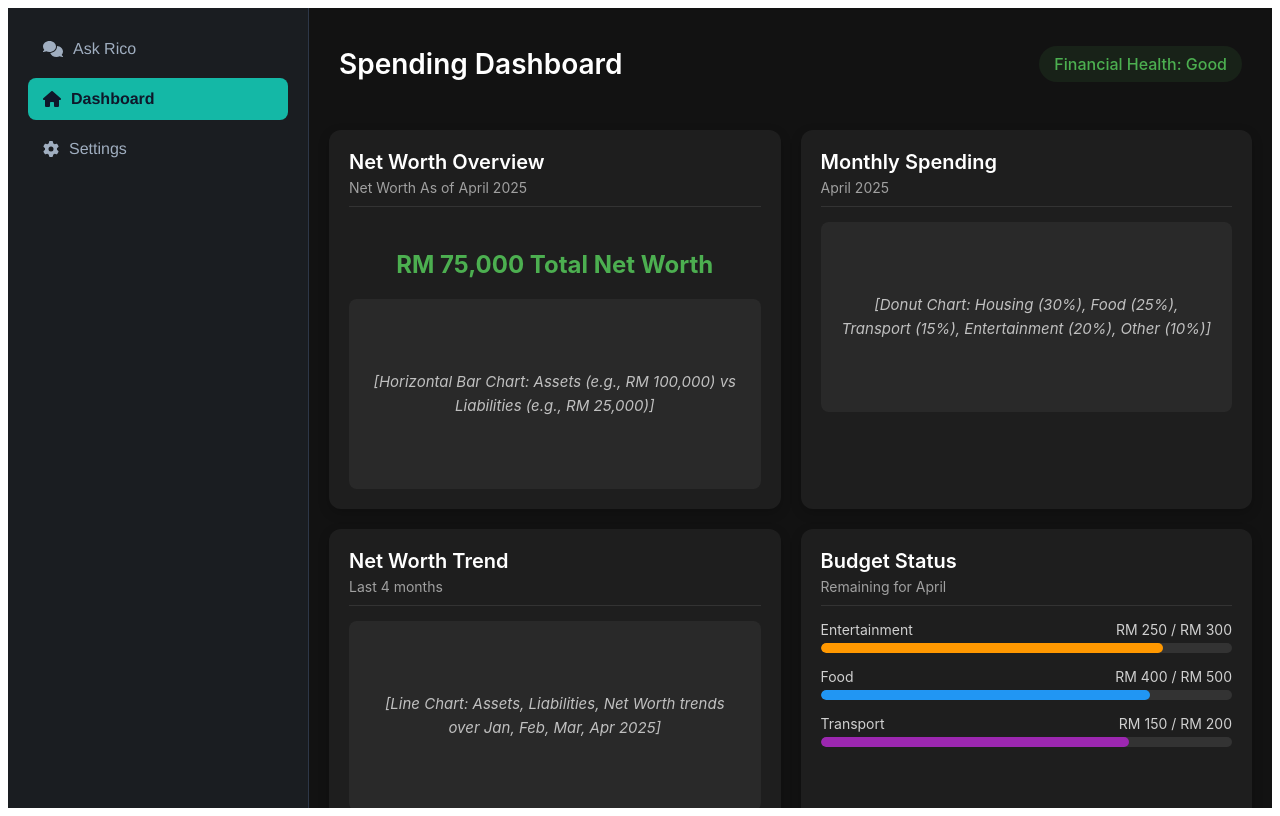
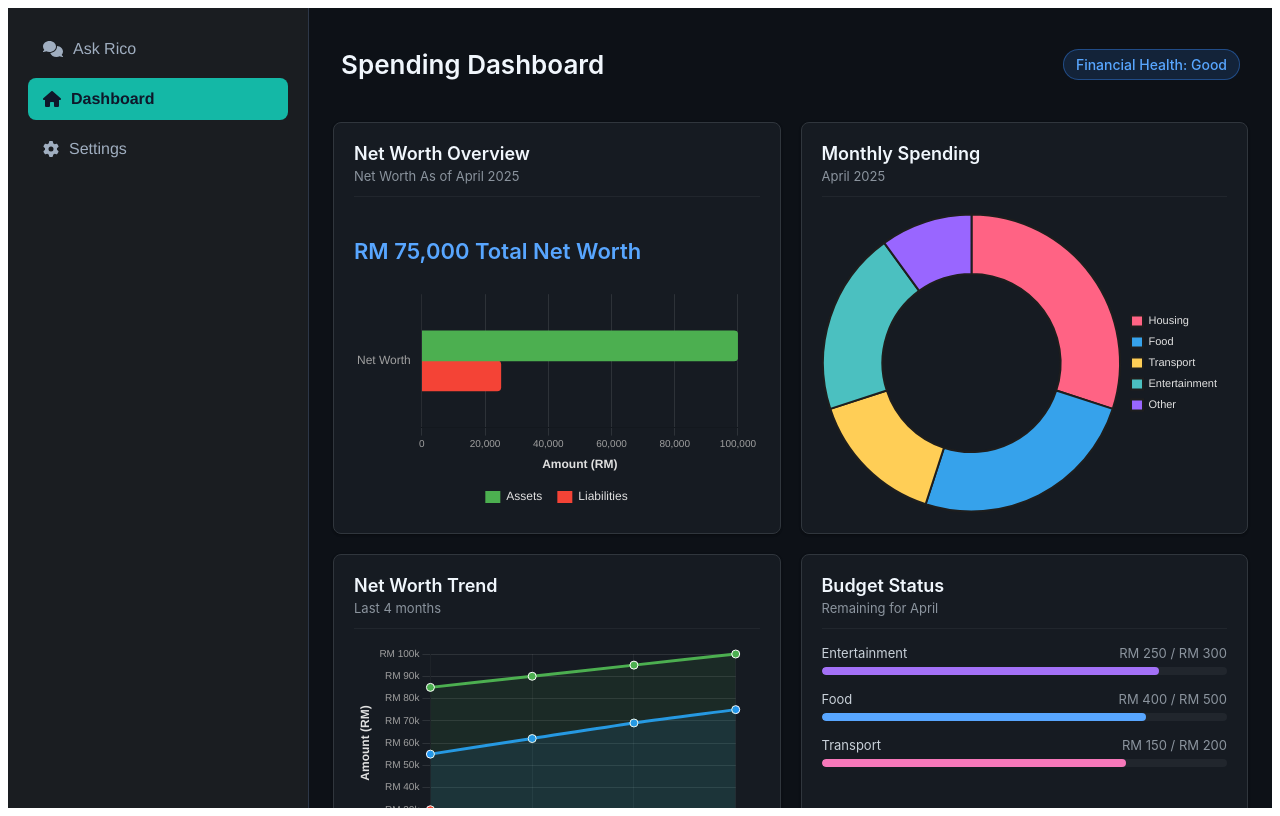
Before and after one commit to whyteaz/rico-frontend, a Vue app in the folder ai-financial-app/frontend/: page /dashboard in a window 1280 px wide. Built offline with nearby package versions, Linux system fonts and the light colour scheme.

Commit message:
Updated Dashboard UI

```diff
--- a/ai-financial-app/frontend/src/views/DashboardView.vue
+++ b/ai-financial-app/frontend/src/views/DashboardView.vue
@@ -9,13 +9,13 @@
       <!-- Net Worth Overview -->
       <section class="widget net-worth-overview">
         <div class="widget-header">
-          <h2>Net Worth Overview</h2>
+          <h2><font-awesome-icon :icon="['fas', 'wallet']" class="widget-icon" /> Net Worth Overview</h2>
           <p class="subtitle">Net Worth As of April 2025</p>
         </div>
         <div class="widget-content">
           <p class="total-net-worth">RM 75,000 Total Net Worth</p>
-          <div class="chart-placeholder">
-            <p>[Horizontal Bar Chart: Assets (e.g., RM 100,000) vs Liabilities (e.g., RM 25,000)]</p>
+          <div class="chart-container" v-if="netWorthChartData.datasets.length">
+            <Bar :data="netWorthChartData" :options="netWorthChartOptions" />
           </div>
         </div>
       </section>
@@ -23,12 +23,12 @@
       <!-- Monthly Spending -->
       <section class="widget monthly-spending">
         <div class="widget-header">
-          <h2>Monthly Spending</h2>
+          <h2><font-awesome-icon :icon="['fas', 'chart-pie']" class="widget-icon" /> Monthly Spending</h2>
           <p class="subtitle">April 2025</p>
         </div>
         <div class="widget-content">
-          <div class="chart-placeholder">
-            <p>[Donut Chart: Housing (30%), Food (25%), Transport (15%), Entertainment (20%), Other (10%)]</p>
+          <div class="chart-container" v-if="monthlySpendingChartData.datasets.length">
+            <Doughnut :data="monthlySpendingChartData" :options="monthlySpendingChartOptions" />
           </div>
         </div>
       </section>
@@ -36,12 +36,12 @@
       <!-- Net Worth Trend -->
       <section class="widget net-worth-trend">
         <div class="widget-header">
-          <h2>Net Worth Trend</h2>
+          <h2><font-awesome-icon :icon="['fas', 'chart-line']" class="widget-icon" /> Net Worth Trend</h2>
           <p class="subtitle">Last 4 months</p>
         </div>
         <div class="widget-content">
-          <div class="chart-placeholder">
-            <p>[Line Chart: Assets, Liabilities, Net Worth trends over Jan, Feb, Mar, Apr 2025]</p>
+          <div class="chart-container" v-if="netWorthTrendChartData.datasets.length">
+            <Line :data="netWorthTrendChartData" :options="netWorthTrendChartOptions" />
           </div>
         </div>
       </section>
@@ -49,7 +49,7 @@
       <!-- Budget Status -->
       <section class="widget budget-status">
         <div class="widget-header">
-          <h2>Budget Status</h2>
+          <h2><font-awesome-icon :icon="['fas', 'tasks']" class="widget-icon" /> Budget Status</h2>
           <p class="subtitle">Remaining for April</p>
         </div>
         <div class="widget-content">
@@ -82,148 +82,386 @@
           </div>
         </div>
       </section>
-
-      <!-- Personalized Insights -->
-      <section class="widget personalized-insights">
-        <div class="widget-header">
-          <h2>Personalized Insights <span class="ai-badge">Finance-AI Trained</span></h2>
-        </div>
-        <div class="widget-content">
-          <p class="insight-text">You might want to reduce transport spending 🔥</p>
-          <div class="actions">
-            <button class="btn btn-primary">Set transport budget</button>
-            <button class="btn btn-secondary">View saving tips</button>
-          </div>
-        </div>
-      </section>
-
-      <!-- Trend Analysis -->
-      <section class="widget trend-analysis">
-        <div class="widget-header">
-          <h2>Trend Analysis <span class="ai-badge">Finance-AI Trained</span></h2>
-        </div>
-        <div class="widget-content">
-          <p>Your assets have grown 9.1% this quarter, outpacing your liabilities at 6.3% reduction.</p>
-        </div>
-      </section>
     </main>
   </div>
 </template>
 
 <script setup>
-// No script logic needed for this static UI implementation.
-// Vue Composition API setup is used as preferred.
+import { ref } from 'vue';
+import { Bar, Doughnut, Line } from 'vue-chartjs';
+import {
+  Chart as ChartJS,
+  Title,
+  Tooltip,
+  Legend,
+  BarElement,
+  CategoryScale,
+  LinearScale,
+  ArcElement,
+  PointElement,
+  LineElement,
+  Filler
+} from 'chart.js';
+import { FontAwesomeIcon } from '@fortawesome/vue-fontawesome';
+import { faWallet, faChartPie, faChartLine, faTasks } from '@fortawesome/free-solid-svg-icons';
+// No need to call library.add() if icons are imported individually and used with FontAwesomeIcon component directly
+
+ChartJS.register(
+  Title,
+  Tooltip,
+  Legend,
+  BarElement,
+  CategoryScale,
+  LinearScale,
+  ArcElement,
+  PointElement,
+  LineElement,
+  Filler
+);
+
+// Chart Data and Options
+
+// 1. Net Worth Overview (Horizontal Bar Chart)
+const netWorthChartData = ref({
+  labels: ['Net Worth'],
+  datasets: [
+    {
+      label: 'Assets',
+      backgroundColor: '#4CAF50', // Green
+      data: [100000],
+      borderRadius: 4,
+      barThickness: 30,
+    },
+    {
+      label: 'Liabilities',
+      backgroundColor: '#F44336', // Red
+      data: [25000],
+      borderRadius: 4,
+      barThickness: 30,
+    },
+  ],
+});
+
+const netWorthChartOptions = ref({
+  responsive: true,
+  maintainAspectRatio: false,
+  indexAxis: 'y', // For horizontal bar chart
+  scales: {
+    x: {
+      stacked: false, // Bars side-by-side if multiple categories, but here we want them separate for Assets/Liabilities
+      ticks: {
+        color: '#A0A0A0',
+        font: { size: 10 }
+      },
+      grid: {
+        color: 'rgba(255, 255, 255, 0.1)',
+        borderColor: 'rgba(255, 255, 255, 0.1)',
+      },
+      title: {
+        display: true,
+        text: 'Amount (RM)',
+        color: '#E0E0E0',
+        font: { size: 12, weight: 'bold' }
+      }
+    },
+    y: {
+      stacked: false,
+      ticks: {
+        color: '#A0A0A0',
+        font: { size: 12 }
+      },
+      grid: {
+        display: false, // Hide y-axis grid lines for cleaner look
+      },
+    },
+  },
+  plugins: {
+    legend: {
+      position: 'bottom',
+      labels: {
+        color: '#E0E0E0',
+        font: { size: 12 },
+        boxWidth: 15,
+        padding: 15
+      },
+    },
+    tooltip: {
+      backgroundColor: 'rgba(0,0,0,0.8)',
+      titleColor: '#FFFFFF',
+      bodyColor: '#FFFFFF',
+      callbacks: {
+        label: function(context) {
+          return `${context.dataset.label}: RM ${context.raw.toLocaleString()}`;
+        }
+      }
+    },
+  },
+});
+
+
+// 2. Monthly Spending (Donut Chart)
+const monthlySpendingChartData = ref({
+  labels: ['Housing', 'Food', 'Transport', 'Entertainment', 'Other'],
+  datasets: [
+    {
+      backgroundColor: ['#FF6384', '#36A2EB', '#FFCE56', '#4BC0C0', '#9966FF'],
+      data: [30, 25, 15, 20, 10],
+      hoverOffset: 8,
+      borderColor: '#1E1E1E', // Match widget background for segment separation
+      borderWidth: 2,
+    },
+  ],
+});
+
+const monthlySpendingChartOptions = ref({
+  responsive: true,
+  maintainAspectRatio: false,
+  cutout: '60%', // Adjust for donut thickness
+  plugins: {
+    legend: {
+      position: 'right',
+      labels: {
+        color: '#E0E0E0',
+        font: { size: 11 },
+        boxWidth: 12,
+        padding: 10,
+      },
+    },
+    tooltip: {
+      backgroundColor: 'rgba(0,0,0,0.8)',
+      titleColor: '#FFFFFF',
+      bodyColor: '#FFFFFF',
+      callbacks: {
+        label: function(context) {
+          return `${context.label}: ${context.raw}%`;
+        }
+      }
+    },
+  },
+});
+
+// 3. Net Worth Trend (Line Chart)
+const netWorthTrendChartData = ref({
+  labels: ['Jan 2025', 'Feb 2025', 'Mar 2025', 'Apr 2025'],
+  datasets: [
+    {
+      label: 'Assets',
+      borderColor: '#4CAF50', // Green
+      backgroundColor: 'rgba(76, 175, 80, 0.1)',
+      data: [85000, 90000, 95000, 100000],
+      tension: 0.3,
+      fill: true,
+      pointBackgroundColor: '#4CAF50',
+      pointBorderColor: '#FFFFFF',
+      pointHoverBackgroundColor: '#FFFFFF',
+      pointHoverBorderColor: '#4CAF50',
+      pointRadius: 4,
+      pointHoverRadius: 6,
+    },
+    {
+      label: 'Liabilities',
+      borderColor: '#F44336', // Red
+      backgroundColor: 'rgba(244, 67, 54, 0.1)',
+      data: [30000, 28000, 26000, 25000],
+      tension: 0.3,
+      fill: true,
+      pointBackgroundColor: '#F44336',
+      pointBorderColor: '#FFFFFF',
+      pointHoverBackgroundColor: '#FFFFFF',
+      pointHoverBorderColor: '#F44336',
+      pointRadius: 4,
+      pointHoverRadius: 6,
+    },
+    {
+      label: 'Net Worth',
+      borderColor: '#2196F3', // Blue
+      backgroundColor: 'rgba(33, 150, 243, 0.1)',
+      data: [55000, 62000, 69000, 75000],
+      tension: 0.3,
+      fill: true,
+      pointBackgroundColor: '#2196F3',
+      pointBorderColor: '#FFFFFF',
+      pointHoverBackgroundColor: '#FFFFFF',
+      pointHoverBorderColor: '#2196F3',
+      pointRadius: 4,
+      pointHoverRadius: 6,
+    },
+  ],
+});
+
+const netWorthTrendChartOptions = ref({
+  responsive: true,
+  maintainAspectRatio: false,
+  scales: {
+    x: {
+      ticks: {
+        color: '#A0A0A0',
+        font: { size: 10 }
+      },
+      grid: {
+        color: 'rgba(255, 255, 255, 0.05)',
+      },
+    },
+    y: {
+      ticks: {
+        color: '#A0A0A0',
+        font: { size: 10 },
+        callback: function(value) {
+          return 'RM ' + (value / 1000) + 'k';
+        }
+      },
+      grid: {
+        color: 'rgba(255, 255, 255, 0.1)',
+        borderColor: 'rgba(255, 255, 255, 0.1)',
+      },
+       title: {
+        display: true,
+        text: 'Amount (RM)',
+        color: '#E0E0E0',
+        font: { size: 12, weight: 'bold' }
+      }
+    },
+  },
+  plugins: {
+    legend: {
+      position: 'bottom',
+      labels: {
+        color: '#E0E0E0',
+        font: { size: 12 },
+        boxWidth: 15,
+        padding: 15
+      },
+    },
+    tooltip: {
+      backgroundColor: 'rgba(0,0,0,0.8)',
+      titleColor: '#FFFFFF',
+      bodyColor: '#FFFFFF',
+      mode: 'index',
+      intersect: false,
+      callbacks: {
+        label: function(context) {
+          return `${context.dataset.label}: RM ${context.raw.toLocaleString()}`;
+        }
+      }
+    },
+  },
+});
+
 </script>
 
 <style scoped>
 .spending-dashboard-page {
-  background-color: #121212; /* Very dark gray page background */
-  color: #E0E0E0; /* Light gray primary text */
-  font-family: -apple-system, BlinkMacSystemFont, 'Segoe UI', Roboto, Helvetica, Arial, sans-serif;
-  padding: 20px;
+  background-color: #0D1117; /* GitHub Dark Dimmed Background */
+  color: #C9D1D9; /* GitHub Dark Dimmed Primary Text */
+  font-family: -apple-system, BlinkMacSystemFont, 'Segoe UI', Roboto, Helvetica, Arial, sans-serif, 'Apple Color Emoji', 'Segoe UI Emoji';
+  padding: 24px;
   min-height: 100vh;
+  box-sizing: border-box;
 }
 
 .dashboard-header {
   display: flex;
   justify-content: space-between;
   align-items: center;
-  margin-bottom: 30px;
-  padding: 0 10px;
+  margin-bottom: 24px;
+  padding: 0 8px;
 }
 
 .dashboard-header h1 {
-  font-size: 28px;
+  font-size: 26px;
   font-weight: 600;
-  color: #FFFFFF; /* White title */
+  color: #F0F6FC; /* GitHub Dark Dimmed Headings */
 }
 
 .financial-health {
-  font-size: 16px;
+  font-size: 14px;
   font-weight: 500;
-  color: #4CAF50; /* Green for 'Good' */
-  background-color: rgba(76, 175, 80, 0.1);
-  padding: 8px 15px;
-  border-radius: 20px;
+  color: #58A6FF; /* GitHub Dark Dimmed Blue */
+  background-color: rgba(56, 139, 253, 0.15); /* GitHub Dark Dimmed Blue subtle background */
+  padding: 6px 12px;
+  border-radius: 16px;
+  border: 1px solid rgba(56, 139, 253, 0.4);
 }
 
 .dashboard-grid {
   display: grid;
-  grid-template-columns: repeat(auto-fit, minmax(300px, 1fr));
+  grid-template-columns: repeat(auto-fit, minmax(320px, 1fr));
   gap: 20px;
 }
 
 .widget {
-  background-color: #1E1E1E; /* Dark gray widget background */
-  border-radius: 12px;
+  background-color: #161B22; /* GitHub Dark Dimmed Card Background */
+  border-radius: 8px;
+  border: 1px solid #30363D; /* GitHub Dark Dimmed Border */
   padding: 20px;
-  box-shadow: 0 4px 12px rgba(0, 0, 0, 0.2);
+  box-shadow: 0 1px 3px rgba(0,0,0,0.12), 0 1px 2px rgba(0,0,0,0.24);
   display: flex;
   flex-direction: column;
 }
 
 .widget-header {
-  margin-bottom: 15px;
-  border-bottom: 1px solid #333333;
-  padding-bottom: 10px;
+  margin-bottom: 16px;
+  padding-bottom: 12px;
+  border-bottom: 1px solid #21262D; /* GitHub Dark Dimmed Divider */
 }
 
 .widget-header h2 {
-  font-size: 20px;
+  font-size: 18px;
   font-weight: 600;
-  color: #FFFFFF;
-  margin: 0 0 5px 0;
+  color: #F0F6FC;
+  margin: 0 0 4px 0;
   display: flex;
   align-items: center;
-  justify-content: space-between;
+}
+
+.widget-icon {
+  margin-right: 10px;
+  color: #8B949E; /* GitHub Dark Dimmed Icon Color */
+  font-size: 16px;
 }
 
 .widget-header .subtitle {
-  font-size: 14px;
-  color: #A0A0A0; /* Medium gray subtitle */
+  font-size: 13px;
+  color: #8B949E; /* GitHub Dark Dimmed Secondary Text */
   margin: 0;
 }
 
 .widget-content {
   flex-grow: 1;
+  display: flex;
+  flex-direction: column;
 }
 
 .widget-content p {
-  font-size: 15px;
-  line-height: 1.6;
-  color: #C0C0C0; /* Lighter gray for content text */
+  font-size: 14px;
+  line-height: 1.5;
+  color: #C9D1D9;
 }
 
 .total-net-worth {
-  font-size: 24px !important;
-  font-weight: 700;
-  color: #4CAF50 !important; /* Green for net worth value */
-  margin-bottom: 15px !important;
-  text-align: center;
+  font-size: 22px !important;
+  font-weight: 600;
+  color: #58A6FF !important; /* GitHub Blue */
+  margin-bottom: 16px !important;
+  text-align: left; /* As per screenshot */
 }
 
-.chart-placeholder {
-  background-color: rgba(255, 255, 255, 0.05);
-  border-radius: 8px;
-  padding: 20px;
-  text-align: center;
-  color: #A0A0A0;
-  min-height: 150px;
-  display: flex;
-  align-items: center;
-  justify-content: center;
-  font-style: italic;
+.chart-container {
+  flex-grow: 1;
+  position: relative; /* Needed for chart.js responsiveness */
+  min-height: 200px; /* Ensure charts have some space */
+}
+.monthly-spending .chart-container {
+  min-height: 220px; /* Doughnut might need more space for legend */
+}
+.net-worth-trend .chart-container {
+  min-height: 250px;
 }
 
-/* Specific Widget Styling */
-.net-worth-overview .widget-content {
-  display: flex;
-  flex-direction: column;
-  align-items: center;
-}
 
+/* Budget Status Specific */
 .budget-item {
-  margin-bottom: 15px;
+  margin-bottom: 16px;
 }
 .budget-item:last-child {
   margin-bottom: 0;
@@ -232,83 +470,30 @@
 .budget-info {
   display: flex;
   justify-content: space-between;
-  font-size: 14px;
-  color: #D0D0D0;
-  margin-bottom: 5px;
+  font-size: 13px;
+  color: #C9D1D9;
+  margin-bottom: 6px;
+}
+.budget-info span:last-child {
+  color: #8B949E;
 }
 
 .progress-bar-container {
-  background-color: #333333; /* Darker track for progress bar */
-  border-radius: 5px;
-  height: 10px;
+  background-color: #21262D; /* Darker track for progress bar */
+  border-radius: 4px;
+  height: 8px;
   overflow: hidden;
 }
 
 .progress-bar {
   height: 100%;
-  border-radius: 5px;
+  border-radius: 4px;
+  transition: width 0.5s ease-in-out;
 }
-.progress-bar.entertainment { background-color: #FF9800; /* Orange */ }
-.progress-bar.food { background-color: #2196F3; /* Blue */ }
-.progress-bar.transport { background-color: #9C27B0; /* Purple */ }
+.progress-bar.entertainment { background-color: #A371F7; /* GitHub Purple */ }
+.progress-bar.food { background-color: #58A6FF; /* GitHub Blue */ }
+.progress-bar.transport { background-color: #F778BA; /* GitHub Pink */ }
 
-.ai-badge {
-  font-size: 12px;
-  font-weight: 500;
-  color: #FFFFFF;
-  background-color: #007AFF; /* Blue badge */
-  padding: 4px 10px;
-  border-radius: 12px;
-  margin-left: 10px;
-  display: inline-block;
-  vertical-align: middle;
-}
-.personalized-insights .widget-header h2,
-.trend-analysis .widget-header h2 {
-  justify-content: flex-start; /* Align badge next to title */
-}
-
-
-.personalized-insights .insight-text {
-  font-size: 16px;
-  margin-bottom: 20px;
-}
-
-.actions {
-  display: flex;
-  gap: 10px;
-  margin-top: auto; /* Pushes buttons to the bottom if widget has extra space */
-}
-
-.btn {
-  padding: 10px 18px;
-  border: none;
-  border-radius: 8px;
-  font-size: 14px;
-  font-weight: 500;
-  cursor: pointer;
-  transition: background-color 0.2s ease, transform 0.1s ease;
-}
-.btn:active {
-  transform: translateY(1px);
-}
-
-.btn-primary {
-  background-color: #007AFF; /* Blue primary button */
-  color: white;
-}
-.btn-primary:hover {
-  background-color: #0056b3;
-}
-
-.btn-secondary {
-  background-color: #3A3A3C; /* Dark gray secondary button */
-  color: #E0E0E0;
-  border: 1px solid #545458;
-}
-.btn-secondary:hover {
-  background-color: #4A4A4C;
-}
 
 /* Responsive adjustments */
 @media (max-width: 768px) {
@@ -318,19 +503,39 @@
   .dashboard-header {
     flex-direction: column;
     align-items: flex-start;
-    gap: 10px;
+    gap: 12px;
   }
   .dashboard-header h1 {
-    font-size: 24px;
+    font-size: 22px;
   }
   .financial-health {
-    font-size: 14px;
+    font-size: 13px;
   }
-  .actions {
-    flex-direction: column;
+  .widget-header h2 {
+    font-size: 17px;
   }
-  .btn {
-    width: 100%;
+   .total-net-worth {
+    font-size: 20px !important;
+  }
+}
+
+@media (max-width: 480px) {
+  .spending-dashboard-page {
+    padding: 16px;
+  }
+  .widget {
+    padding: 16px;
+  }
+  .dashboard-header h1 {
+    font-size: 20px;
+  }
+  .financial-health {
+    padding: 5px 10px;
+  }
+  .monthly-spending .chart-container,
+  .net-worth-trend .chart-container,
+  .net-worth-overview .chart-container {
+    min-height: 180px;
   }
 }
 </style>
```
Also changed, not shown: 3 other files (tests, documents, lock files or other folders).
